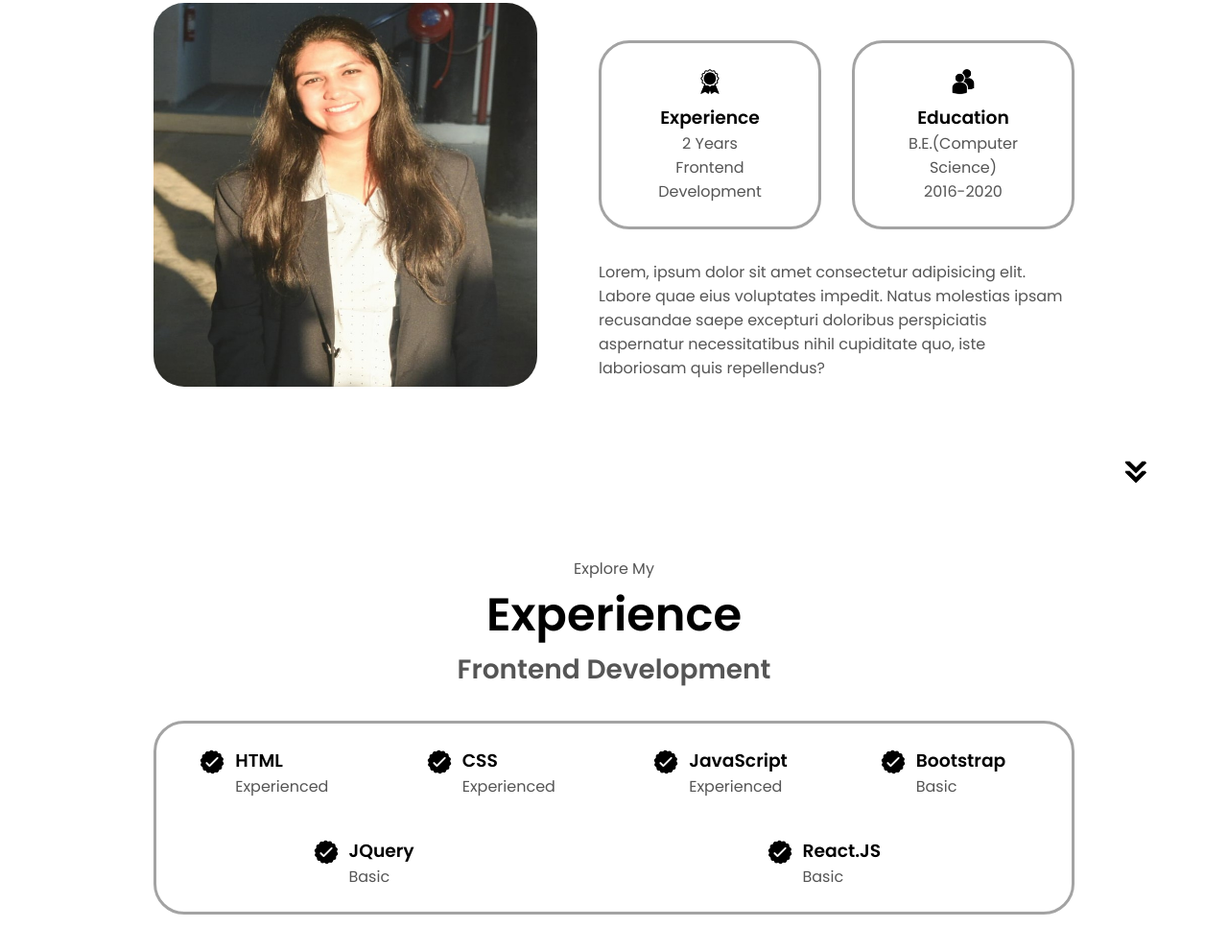
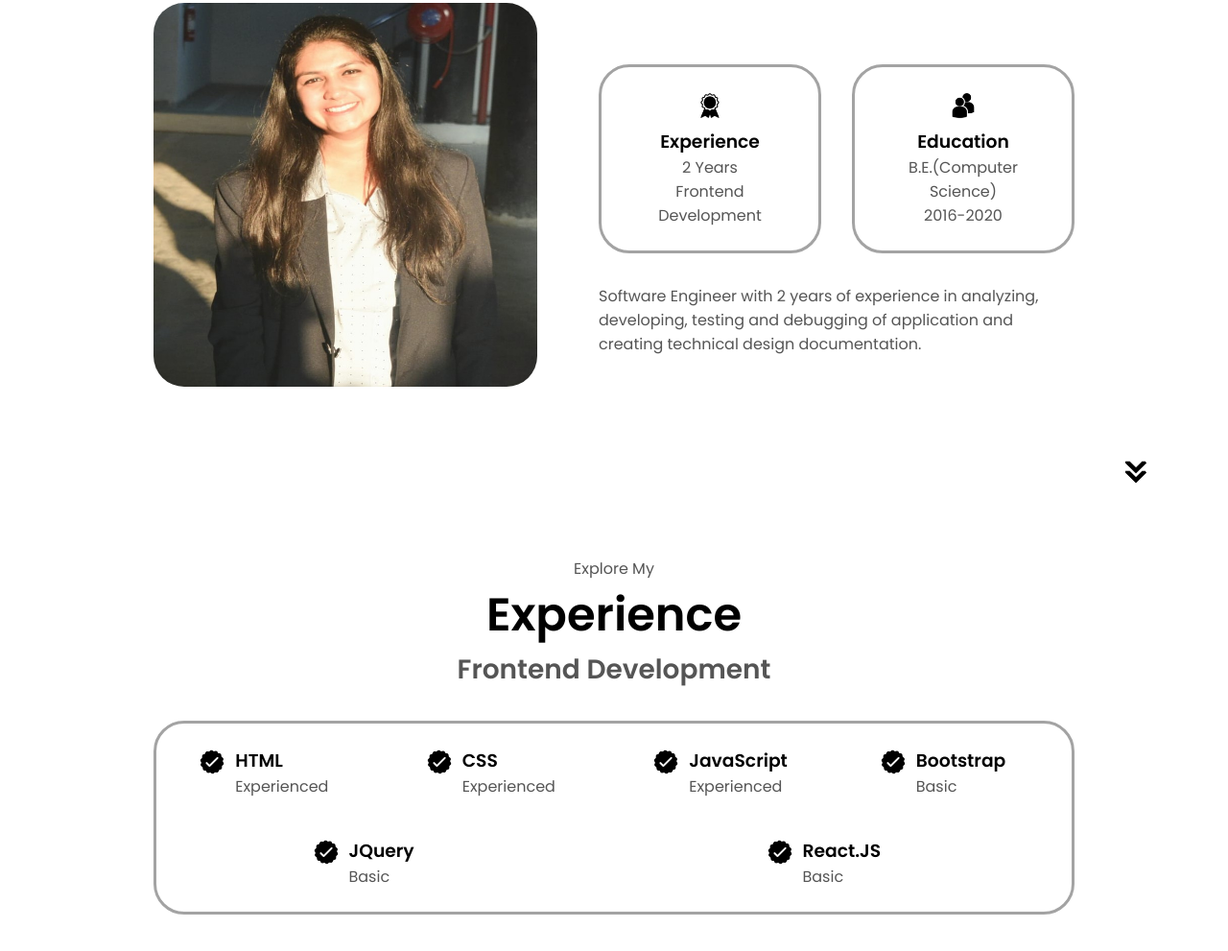
Before and after one commit to Ipshita-Khare/Ipshita-Khare-Portfolio, a plain HTML site: page index.html in a window 1280 px wide. Shown: the part 1116-2107 px from the top of the page at 96% size. Drawn offline with Linux system fonts and the light colour scheme.

Commit message:
Update index.html

```diff
--- a/index.html
+++ b/index.html
@@ -30,7 +30,7 @@
     </div>
     <div class="hamburger-menu">
       <div class="hamburger-icon" onclick="toggleMenu()">
-        <!-- toggleMenu() is a funcwhich will be called on click on that icon-->
+        <!-- toggleMenu() is a func which will be called on click on that icon-->
         <!-- lines of hamburger icon-->
         <span></span>
         <span></span>
@@ -88,9 +88,8 @@
           </div>
         </div>
         <div class="text-container">
-          <p>Lorem, ipsum dolor sit amet consectetur adipisicing elit. Labore quae eius voluptates impedit. Natus
-            molestias ipsam recusandae saepe excepturi doloribus perspiciatis aspernatur necessitatibus nihil cupiditate
-            quo, iste laboriosam quis repellendus?
+          <p>Software Engineer with 2 years of experience in analyzing, developing, testing and debugging of application
+            and creating technical design documentation.
           </p>
         </div>
       </div>
```
